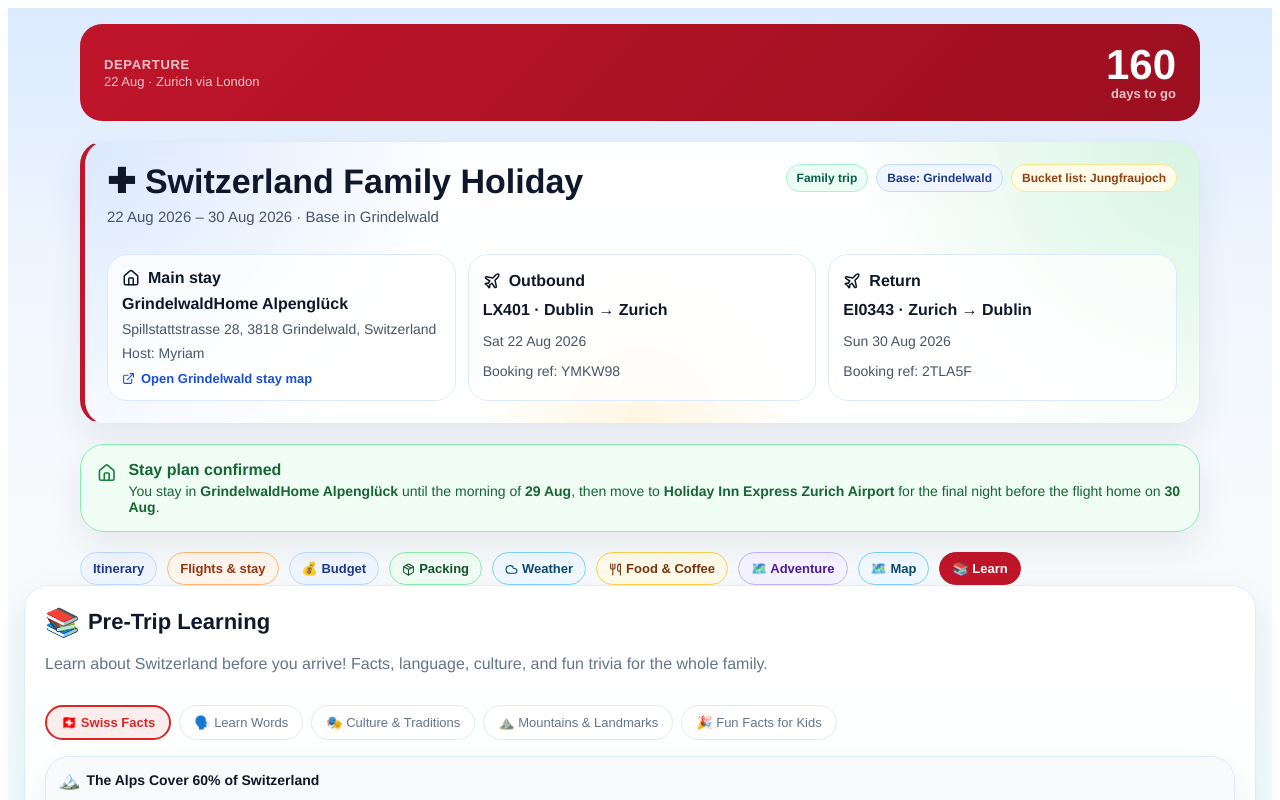
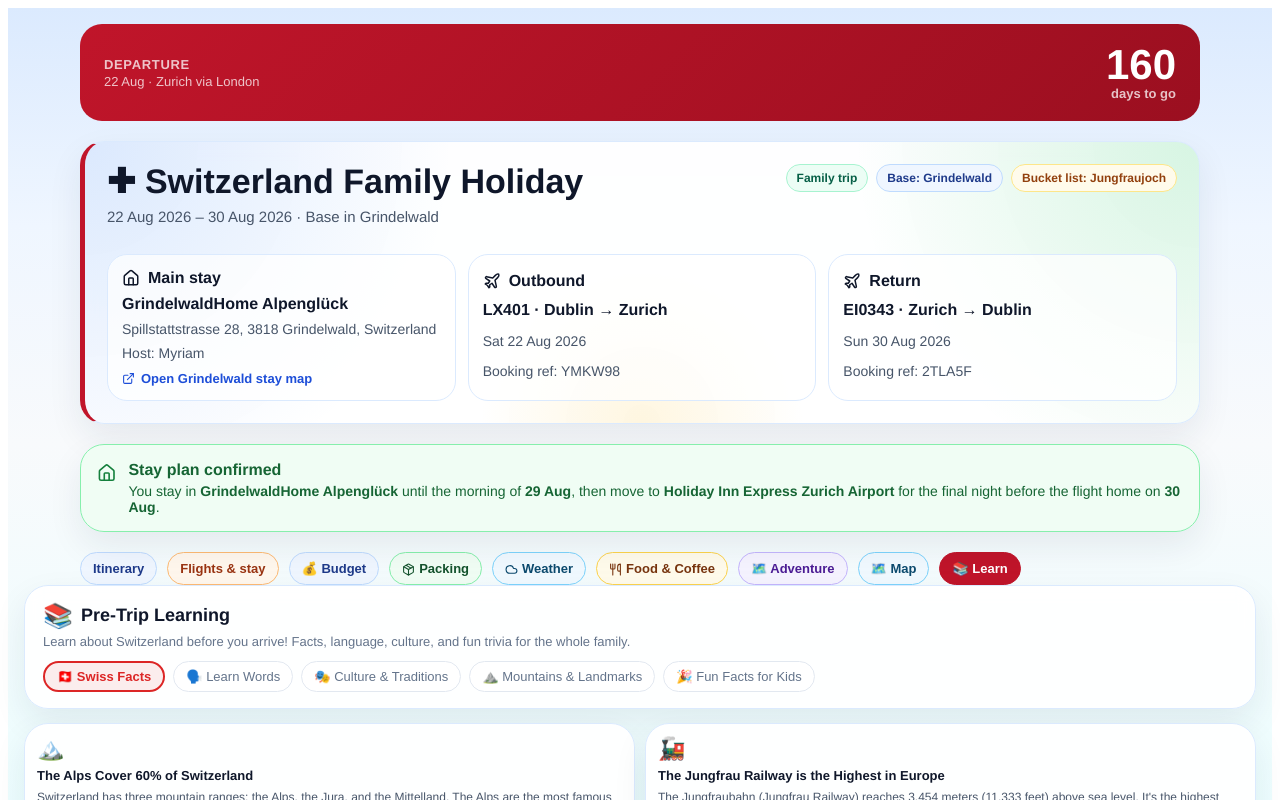
Before and after one commit to andrewhylander/Switzerland_Holiday, a React (Vite) app: page / in a window 1280 px wide. Both pictures are taken after a click on the button "📚 Learn". Shown: the top 800 px of the page. Built offline with nearby package versions, Linux system fonts and the light colour scheme.

Commit message:
Update App.jsx

```diff
--- a/src/App.jsx
+++ b/src/App.jsx
@@ -3109,14 +3109,14 @@ export default function SwitzerlandTravelAppReal() {
       </div>
 
       {activeTab === "learning" && (
-        <Card style={{ padding: 20 }}>
-          <div style={{ display: "grid", gap: 16 }}>
-            <div style={{ display: "flex", alignItems: "center", gap: 8 }}>
-              <span style={{ fontSize: 28 }}>📚</span>
-              <h2 style={{ margin: 0, fontSize: 22 }}>Pre-Trip Learning</h2>
-            </div>
-            <p style={{ marginTop: 0, color: "#64748b" }}>Learn about Switzerland before you arrive! Facts, language, culture, and fun trivia for the whole family.</p>
-
+        <div style={{ display: "grid", gap: 14 }}>
+          {/* Header */}
+          <Card style={{ padding: "16px 18px" }}>
+            <div style={{ display: "flex", alignItems: "center", gap: 8, marginBottom: 4 }}>
+              <span style={{ fontSize: 24 }}>📚</span>
+              <h2 style={{ margin: 0, fontSize: 18, fontWeight: 800 }}>Pre-Trip Learning</h2>
+            </div>
+            <p style={{ margin: "4px 0 12px", color: "#64748b", fontSize: 13 }}>Learn about Switzerland before you arrive! Facts, language, culture, and fun trivia for the whole family.</p>
             {/* Category filter chips */}
             <div style={{ display: "flex", gap: 8, flexWrap: "wrap" }}>
               {LEARNING_SECTIONS.map(sec => (
@@ -3124,7 +3124,7 @@ export default function SwitzerlandTravelAppReal() {
                   key={sec.id}
                   onClick={() => setLearningSection(sec.id)}
                   style={{
-                    padding: "8px 14px",
+                    padding: "6px 12px",
                     borderRadius: 999,
                     border: learningSection === sec.id ? `2px solid ${sec.color}` : "1px solid #e2e8f0",
                     background: learningSection === sec.id ? `${sec.color}15` : "white",
@@ -3141,43 +3141,41 @@ export default function SwitzerlandTravelAppReal() {
                 </button>
               ))}
             </div>
-
-            {/* Learning content */}
-            <div style={{ display: "grid", gap: 10 }}>
-              {DEFAULT_LEARNING_ITEMS.filter(item => item.section === learningSection).map(item => (
-                <Card key={item.id} style={{ padding: 12, background: "#f8fafc" }}>
-                  {item.section === "language" ? (
-                    // Language section with phrases
-                    <div>
-                      <div style={{ display: "flex", alignItems: "center", gap: 6, marginBottom: 10 }}>
-                        <span style={{ fontSize: 18 }}>{item.icon}</span>
+          </Card>
+
+          {/* Learning content cards */}
+          {learningSection === "language" ? (
+            // Language: single column (phrases need full width)
+            DEFAULT_LEARNING_ITEMS.filter(item => item.section === "language").map(item => (
+              <Card key={item.id} style={{ padding: 14 }}>
+                <div style={{ display: "flex", alignItems: "center", gap: 8, marginBottom: 10 }}>
+                  <span style={{ fontSize: 20 }}>{item.icon}</span>
                   <h4 style={{ margin: 0, fontSize: 14, fontWeight: 800 }}>{item.title}</h4>
                 </div>
                 <div style={{ display: "grid", gap: 8 }}>
                   {item.phrases.map((p, idx) => (
-                          <div key={idx} style={{ borderLeft: "2px solid #2563eb", paddingLeft: 10, fontSize: 12 }}>
-                            <div style={{ fontWeight: 700, color: "#0f172a" }}>{p.word}</div>
-                            <div style={{ color: "#64748b", fontSize: 11 }}>English: {p.translation}</div>
-                            <div style={{ color: "#94a3b8", fontSize: 10, fontStyle: "italic" }}>Pronunciation: {p.pronunciation}</div>
+                    <div key={idx} style={{ borderLeft: "2px solid #2563eb", paddingLeft: 10 }}>
+                      <div style={{ fontWeight: 700, color: "#0f172a", fontSize: 13 }}>{p.word}</div>
+                      <div style={{ color: "#64748b", fontSize: 12 }}>English: {p.translation}</div>
+                      <div style={{ color: "#94a3b8", fontSize: 11, fontStyle: "italic" }}>Pronunciation: {p.pronunciation}</div>
                     </div>
                   ))}
                 </div>
-                    </div>
+              </Card>
+            ))
           ) : (
-                    // Facts and culture sections
-                    <div>
-                      <div style={{ display: "flex", alignItems: "center", gap: 6, marginBottom: 6 }}>
-                        <span style={{ fontSize: 18 }}>{item.icon}</span>
-                        <h4 style={{ margin: 0, fontSize: 14, fontWeight: 800 }}>{item.title}</h4>
-                      </div>
+            // Facts / culture / landmarks / fun — 2-column grid
+            <div style={{ display: "grid", gridTemplateColumns: "1fr 1fr", gap: 10 }}>
+              {DEFAULT_LEARNING_ITEMS.filter(item => item.section === learningSection).map(item => (
+                <Card key={item.id} style={{ padding: 12 }}>
+                  <div style={{ fontSize: 22, marginBottom: 6 }}>{item.icon}</div>
+                  <div style={{ fontWeight: 800, fontSize: 13, color: "#0f172a", marginBottom: 4, lineHeight: 1.3 }}>{item.title}</div>
                   <p style={{ margin: 0, color: "#475569", fontSize: 12, lineHeight: 1.4 }}>{item.description}</p>
-                    </div>
-                  )}
                 </Card>
               ))}
             </div>
-          </div>
-        </Card>
+          )}
+        </div>
       )}
     </div>
   );
```
Lines whose indentation alone changed are shown as unchanged.
